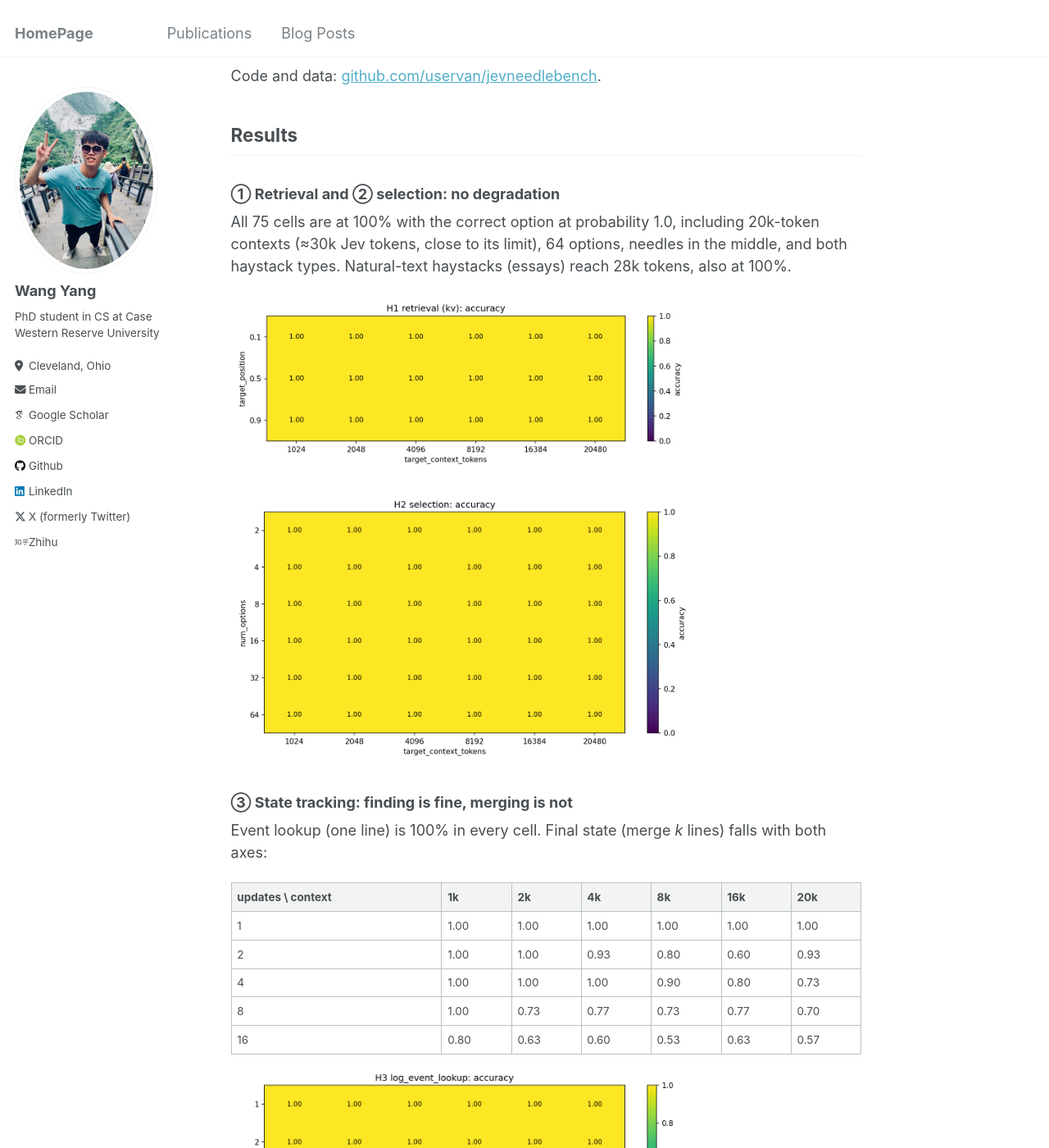
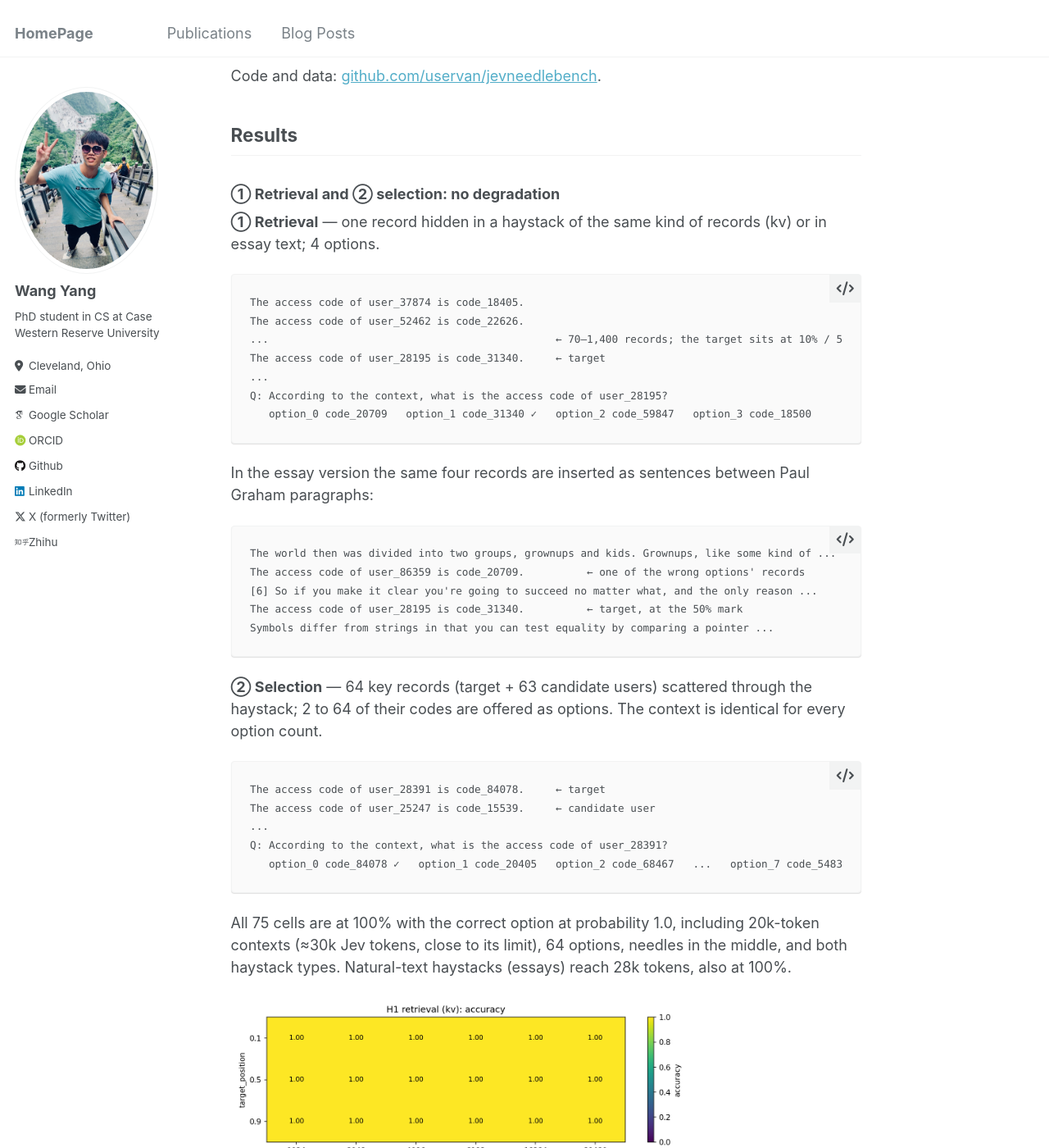
Before and after one commit to uservan/uservan.github.io, a Jekyll site: the page built from _posts/2026-09-22-jev-needle.md, in a window 1280 px wide and 1400 px high, scrolled down 1871 px. Shown: the whole window at 82% size. Built offline with Jekyll 4.4.1, drawn with Linux system fonts in a browser that asks for light colours; some web fonts are replaced; some of the changed text lies outside the part shown.

Commit message:
Jev post: add a short example next to each test
Co-Authored-By: Claude Fable 5.1 <noreply@anthropic.com>

````diff
--- a/_posts/2026-09-22-jev-needle.md
+++ b/_posts/2026-09-22-jev-needle.md
@@ -41,6 +41,38 @@ Code and data: [github.com/uservan/jevneedlebench](https://github.com/uservan/je
 
 ### ① Retrieval and ② selection: no degradation
 
+**① Retrieval** — one record hidden in a haystack of the same kind of records (kv) or in essay text; 4 options.
+
+```text
+The access code of user_37874 is code_18405.
+The access code of user_52462 is code_22626.
+...                                              ← 70–1,400 records; the target sits at 10% / 50% / 90%
+The access code of user_28195 is code_31340.     ← target
+...
+Q: According to the context, what is the access code of user_28195?
+   option_0 code_20709   option_1 code_31340 ✓   option_2 code_59847   option_3 code_18500
+```
+
+In the essay version the same four records are inserted as sentences between Paul Graham paragraphs:
+
+```text
+The world then was divided into two groups, grownups and kids. Grownups, like some kind of ...
+The access code of user_86359 is code_20709.          ← one of the wrong options' records
+[6] So if you make it clear you're going to succeed no matter what, and the only reason ...
+The access code of user_28195 is code_31340.          ← target, at the 50% mark
+Symbols differ from strings in that you can test equality by comparing a pointer ...
+```
+
+**② Selection** — 64 key records (target + 63 candidate users) scattered through the haystack; 2 to 64 of their codes are offered as options. The context is identical for every option count.
+
+```text
+The access code of user_28391 is code_84078.     ← target
+The access code of user_25247 is code_15539.     ← candidate user
+...
+Q: According to the context, what is the access code of user_28391?
+   option_0 code_84078 ✓   option_1 code_20405   option_2 code_68467   ...   option_7 code_54839
+```
+
 All 75 cells are at 100% with the correct option at probability 1.0, including 20k-token contexts (≈30k Jev tokens, close to its limit), 64 options, needles in the middle, and both haystack types. Natural-text haystacks (essays) reach 28k tokens, also at 100%.
 
 <img src="/images/post/jev_needle_h1_retrieval_kv.png" width="600">
@@ -48,6 +80,31 @@ All 75 cells are at 100% with the correct option at probability 1.0, including 2
 <img src="/images/post/jev_needle_h2_selection.png" width="600">
 
 ### ③ State tracking: finding is fine, merging is not
+
+**③ State tracking** — a day-ordered log of many users; the target user (`user_17824`) has *k* lines spread through it. Two questions on the same log.
+
+```text
+Day 1: user_69288 joined project_K.
+Day 5: user_00434 joined project_E.
+...
+Day 38: user_17824 joined project_H.     ← target, update 1 of 4
+...
+Day 112: user_17824 joined project_E.    ← update 2
+...
+Day 188: user_17824 joined project_A.    ← update 3
+...
+Day 262: user_17824 left project_H.      ← update 4
+...
+Day 299: user_22671 joined project_A.
+
+Event lookup:  Which project did user_17824 join on day 188?
+   project_F   project_H   project_A ✓   project_G
+
+Final state:   Rules: joining adds a project and keeps the others; leaving removes only that project; ...
+               Every user starts with no projects. After the last entry, which projects does user_17824 belong to?
+   project_E   project_A   project_A, project_E ✓   (none)
+               (earlier state)  (one update skipped)                  (another user's state)
+```
 
 Event lookup (one line) is 100% in every cell. Final state (merge *k* lines) falls with both axes:
 
@@ -71,6 +128,13 @@ Both reuse the 900 final-state items and append one line to each log, written by
 `Summary as of the last entry: user_17824 currently belongs to: project_A, project_E.` The *correct* version states the
 true final set; the *stale* version states the set before the last update, the most common way a summarizer fails.
 
+```text
+...
+Day 299: user_22671 joined project_A.
+Summary as of the last entry: user_17824 currently belongs to: project_A, project_E.   ← correct
+Summary as of the last entry: user_17824 currently belongs to: project_A.              ← stale (last update missing)
+```
+
 **Does Jev use a compiled state?** Same final-state question, summary line appended.
 
 | summary | accuracy (all 30 cells) | note |
@@ -79,6 +143,13 @@ true final set; the *stale* version states the set before the last update, the m
 | stale | follows the stale summary 61–100% of the time when it is among the options | 68% at 1k tokens → 93% at 20k: the longer the log, the less it checks it |
 
 **Can Jev check a summary?** Same log and line, but the question is *is that summary correct?* with two options.
+
+```text
+Q: ... The last line of the log is a summary of user_17824's projects.
+      According to the log entries and the rules, is that summary correct?
+   Correct: the summary matches the user's projects after the last log entry.
+   Incorrect: the summary does not match the user's projects after the last log entry.
+```
 
 | summary | judged correctly | note |
 | --- | --- | --- |
````
